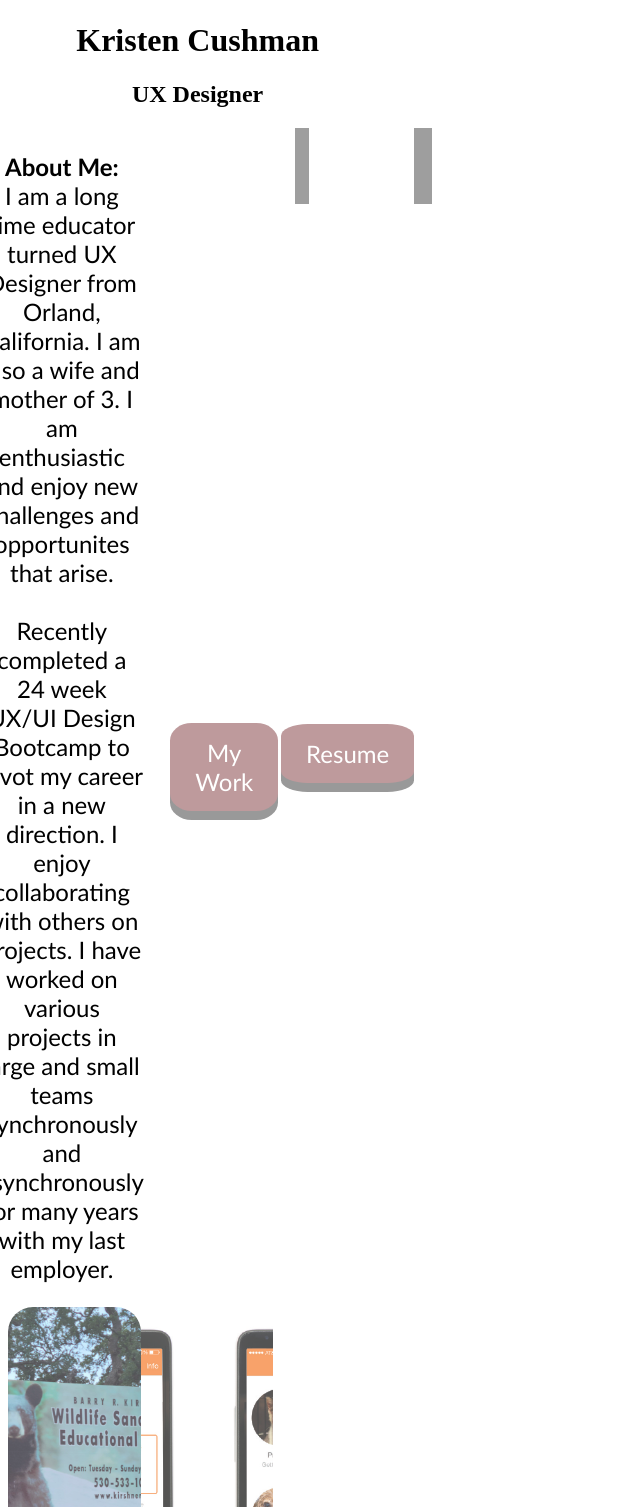
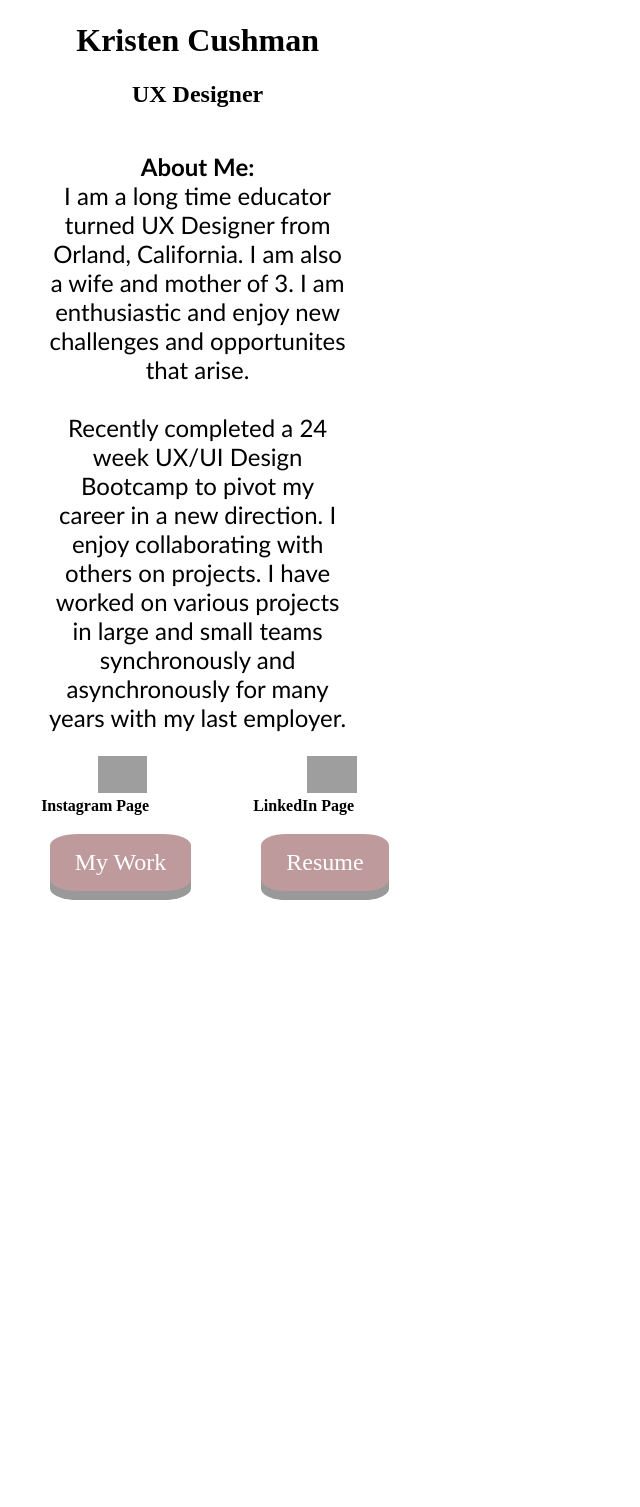
Before and after one commit to KristenCushman/portfolio, a plain HTML site: page index.html in a window 1280 px wide. Shown: the part 411-1918 px from the top of the page, without its empty margins (0-640 px from the left). After the commit the page ends 1321 px from the top, so only its background shows below. Drawn offline with Linux system fonts and the light colour scheme; grey boxes are pictures that could not be loaded; files whose address does not match are found by name; a web font is replaced by a local one.

Commit message:
changed
reverted to working

```diff
--- a/CSS/homepage-styles.css
+++ b/CSS/homepage-styles.css
@@ -266,30 +266,7 @@
     margin: .5;
     }
 
-    #sidebarGrid {
-        margin: 0px 5%;
-        display: grid;
-        grid-template-rows: 50% 50%;
-        grid-template-columns: 1fr 1fr;
-        grid-template-areas:
-        "insta linkedin"
-        "myWorks resume";
-      }
 
-      #insta {
-          grid-area: insta;
-      }
-      #linkedin {
-          grid-area: linkedin;
-      }
-
-      #myWorks {
-          grid-area: myWorks;
-      }
-
-      #resume {
-          grid-area: resume;
-      }
 
 
  @media screen and (max-width: 600px)
--- a/index.html
+++ b/index.html
@@ -21,39 +21,24 @@
 				<p><b>About Me:</b><br>
 				I am a long time educator turned UX Designer from Orland, California. I am also a wife and mother of 3. I am enthusiastic and enjoy new challenges and opportunites that arise. <br><br>
 				Recently completed a 24 week UX/UI Design Bootcamp to pivot my career in a new direction.  I enjoy collaborating with others on projects.  I have worked on various projects in large and small teams synchronously and asynchronously for many years with my last employer.</p>
-			<!-- </div> -->
-			<!--<div>
+			</div>
+			<div>
 				<a href="https://www.instagram.com/k.cushman39/"><img id="media" src="https://upload.wikimedia.org/wikipedia/commons/thumb/a/a5/Instagram_icon.png/900px-Instagram_icon.png?20200512141346" alt="Instagram Link"></a> &nbsp;&nbsp;&nbsp;&nbsp;&nbsp;&nbsp;&nbsp;&nbsp;&nbsp;&nbsp;&nbsp;&nbsp;&nbsp;&nbsp;&nbsp;&nbsp;&nbsp;&nbsp;&nbsp;&nbsp;&nbsp;&nbsp;&nbsp;&nbsp;&nbsp;&nbsp;&nbsp;&nbsp;&nbsp;&nbsp;&nbsp;&nbsp;&nbsp;&nbsp;&nbsp;&nbsp;&nbsp;&nbsp;<!--link to instagram page-->
-				<!-- <a href="https://www.linkedin.com/in/kristen-cushman-410895236?lipi=urn%3Ali%3Apage%3Ad_flagship3_profile_view_base_contact_details%3BlLgEe5DuSpuYx0Uw%2FM4%2BTw%3D%3D"><img id="media" src="https://s.yimg.com/fz/api/res/1.2/oPmnuoHGZwDmud64pDGAcQ--~C/YXBwaWQ9c3JjaGRkO2ZpPWZpdDtoPTI0MDtxPTgwO3c9MjQw/https://s.yimg.com/zb/imgv1/051c505f-dc29-3303-81b2-5828c6e3b2e2/t_500x300" alt="Instagram Link"></a> link to instagram page -->
-			<!-- </div> -->
+				<a href="https://www.linkedin.com/in/kristen-cushman-410895236?lipi=urn%3Ali%3Apage%3Ad_flagship3_profile_view_base_contact_details%3BlLgEe5DuSpuYx0Uw%2FM4%2BTw%3D%3D"><img id="media" src="https://s.yimg.com/fz/api/res/1.2/oPmnuoHGZwDmud64pDGAcQ--~C/YXBwaWQ9c3JjaGRkO2ZpPWZpdDtoPTI0MDtxPTgwO3c9MjQw/https://s.yimg.com/zb/imgv1/051c505f-dc29-3303-81b2-5828c6e3b2e2/t_500x300" alt="Instagram Link"></a> <!--link to instagram page-->
+			</div>
 
-			<!-- <div class="socialMedia"> -->
-				<!-- <div class="socialMediaContent"></div> -->
+			<div class="socialMedia">
+				<div class="socialMediaContent"></div>
 
-					<!-- <div class="links"><b>Instagram Page</b></div> &nbsp;&nbsp;&nbsp;&nbsp;&nbsp;&nbsp;&nbsp;&nbsp;&nbsp;&nbsp;&nbsp;&nbsp;&nbsp;&nbsp;&nbsp;&nbsp;&nbsp;&nbsp;&nbsp;&nbsp;&nbsp;&nbsp;&nbsp;&nbsp; -->
-					<!-- <a href="https://www.instagram.com/k.cushman39/"></a> -->
-					<!-- <div class="links"><b>LinkedIn Page</b></div> -->
+					<div class="links"><b>Instagram Page</b></div> &nbsp;&nbsp;&nbsp;&nbsp;&nbsp;&nbsp;&nbsp;&nbsp;&nbsp;&nbsp;&nbsp;&nbsp;&nbsp;&nbsp;&nbsp;&nbsp;&nbsp;&nbsp;&nbsp;&nbsp;&nbsp;&nbsp;&nbsp;&nbsp;
+					<a href="https://www.instagram.com/k.cushman39/"></a>
+					<div class="links"><b>LinkedIn Page</b></div>
 
-				<!-- </div> -->
-				<!-- <div class= "button">My Work</div> &nbsp; &nbsp;&nbsp;&nbsp;&nbsp; link to projects -->
-				<!-- <div class="button">Resume</div> link to resume -->
+				</div>
+				<div class= "button">My Work</div> &nbsp; &nbsp;&nbsp;&nbsp;&nbsp; <!--link to projects-->
+				<div class="button">Resume</div> <!--link to resume-->
 
-			<!-- </div>-->
-
-			<section id="sidebarGrid">
-				<div id="insta">
-					<a href="https://www.instagram.com/k.cushman39/"><img id="media" src="https://upload.wikimedia.org/wikipedia/commons/thumb/a/a5/Instagram_icon.png/900px-Instagram_icon.png?20200512141346" alt="Instagram Link"></a> <!--link to instagram page-->
-				</div>
-				<div id="linkedin">
-					<a href="https://www.linkedin.com/in/kristen-cushman-410895236?lipi=urn%3Ali%3Apage%3Ad_flagship3_profile_view_base_contact_details%3BlLgEe5DuSpuYx0Uw%2FM4%2BTw%3D%3D"><img id="media" src="https://s.yimg.com/fz/api/res/1.2/oPmnuoHGZwDmud64pDGAcQ--~C/YXBwaWQ9c3JjaGRkO2ZpPWZpdDtoPTI0MDtxPTgwO3c9MjQw/https://s.yimg.com/zb/imgv1/051c505f-dc29-3303-81b2-5828c6e3b2e2/t_500x300" alt="Instagram Link"></a> <!--link to instagram page-->
-				</div>
-				<div id="myWorks">
-					<div class= "button">My Work</div>
-				</div>
-				<div id="resume">
-					<div class="button">Resume</div>
-				</div>
-			</section>
+			</div>
 		</div>
 	</sec>
 	<sec>
```
